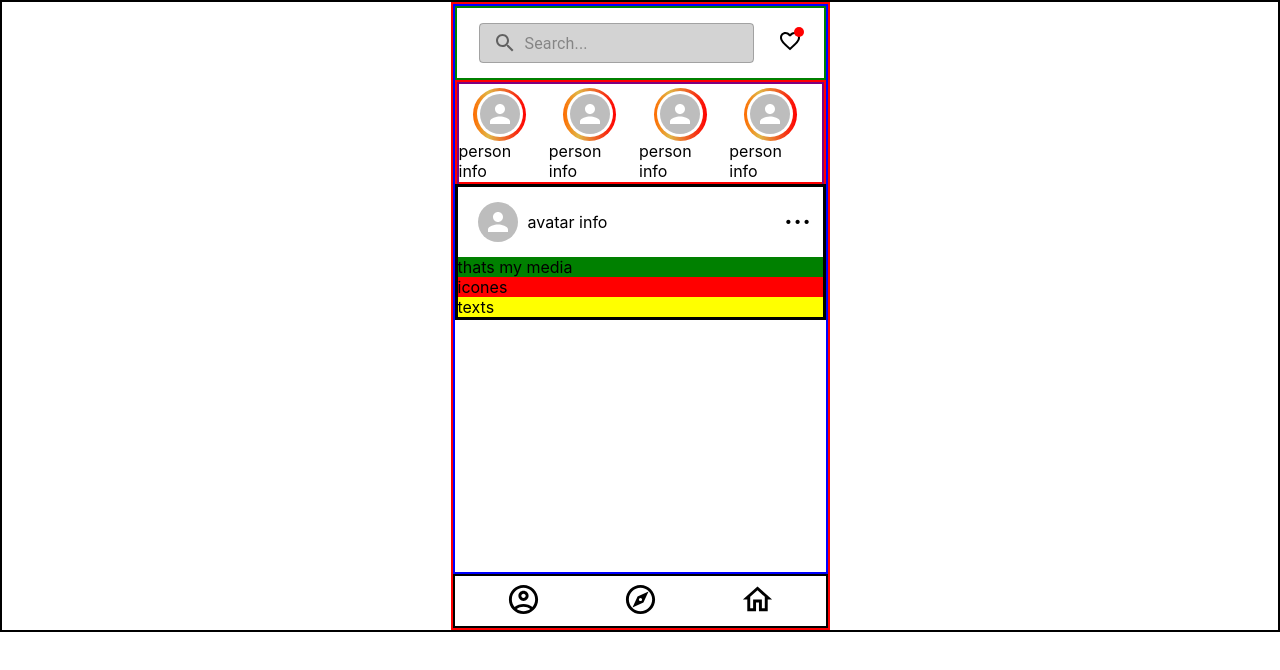
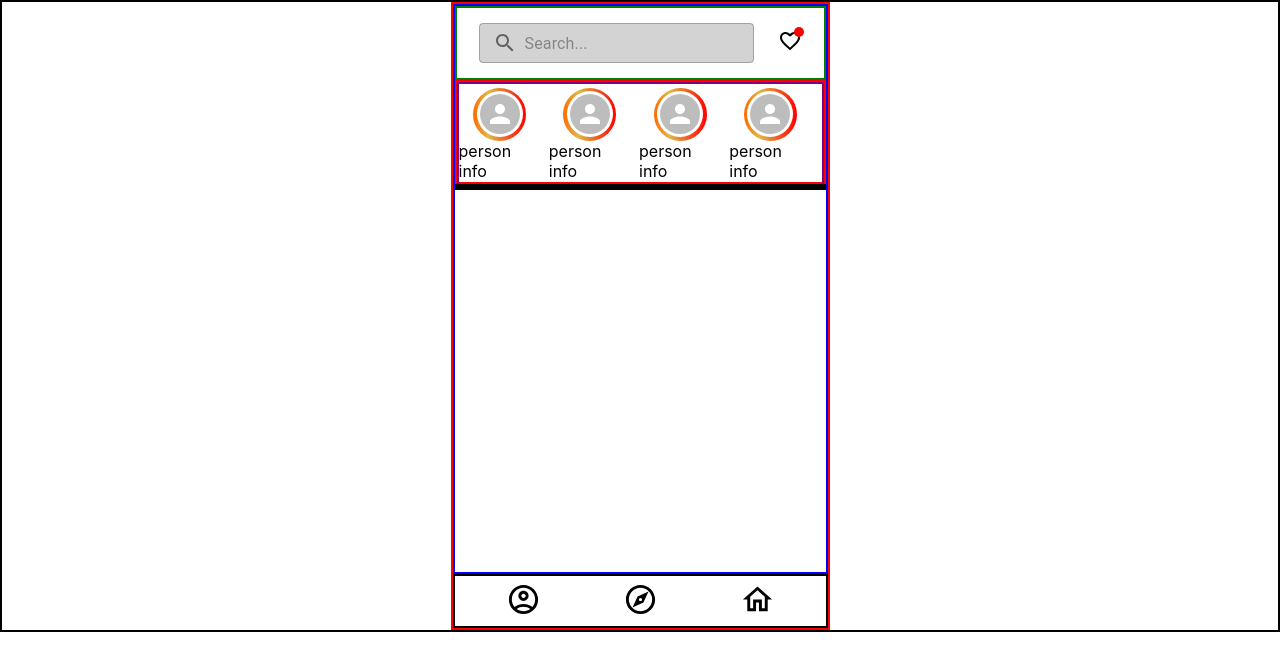
Before and after one commit to koroush-97/mini-insta1, a React (Create React App) app: page / in a window 1280 px wide. Shown: the top 670 px of the page. Built offline with nearby package versions, Linux system fonts and the light colour scheme; the HTML template or start-up script is replaced by a standard one.

Commit message:
flex-test

```diff
--- a/src/components/MainPosts/MainPosts.jsx
+++ b/src/components/MainPosts/MainPosts.jsx
@@ -6,20 +6,7 @@ import Avatar from '@mui/material/Avatar';
 export default function MainPosts() {
   return (
     <Box className="posts_container">
-        <Box className="postes_items banafsh" >
-        <Box className="avata-text">
-        <Avatar className='avatar-text-avatar' alt="Remy Sharp" src="" />
-            <span className='avatar-info'>avatar info</span>
-        </Box>
-        <Box className="sperad-box">
-            <span className='sperad-box-span'>...</span>
-        </Box>
-        </Box>
-        <Box className="postes_items sabz" >
-            <Box className='media-post'>thats  my media</Box>
-         </Box>
-        <Box className="postes_items red" > icones </Box>
-        <Box className="postes_items zard" >texts</Box>
+
     </Box>
   )
 }
```
